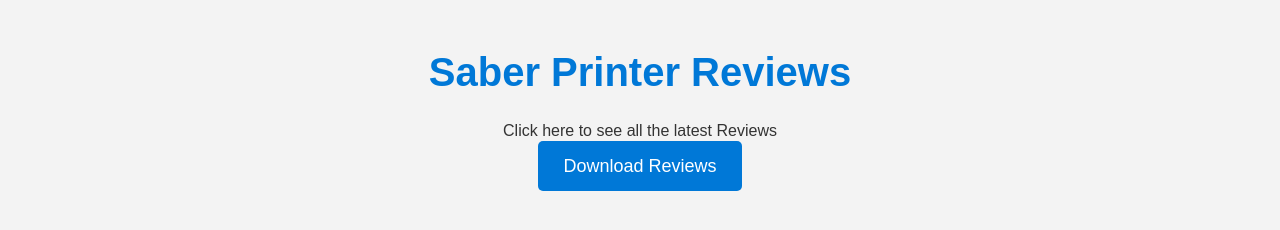
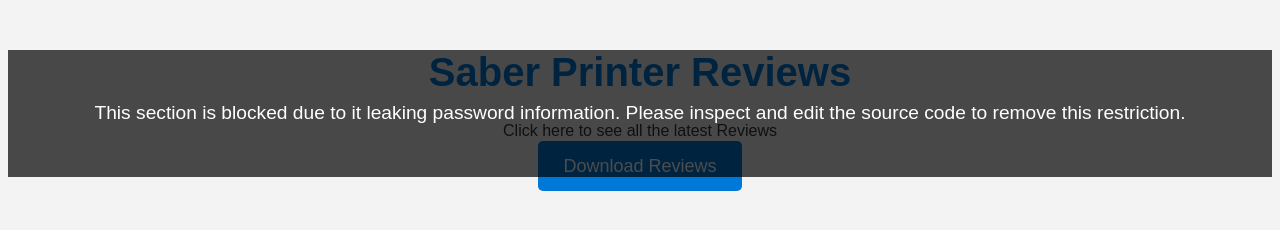
Before and after one commit to DuryeaS/DunderMifflin.com, a plain HTML site: page saber_reviews.html in a window 1280 px wide. Drawn offline with Linux system fonts and the light colour scheme.

Commit message:
Update saber_reviews.html

```diff
--- a/saber_reviews.html
+++ b/saber_reviews.html
@@ -13,6 +13,7 @@
         }
         .container {
             margin-top: 50px;
+            position: relative;
         }
         h1 {
             font-size: 2.5em;
@@ -26,6 +27,22 @@
             text-decoration: none;
             border-radius: 5px;
         }
+        /* Paywall overlay */
+        .paywall {
+            position: absolute;
+            top: 0;
+            left: 0;
+            width: 100%;
+            height: 100%;
+            background-color: rgba(0, 0, 0, 0.7);
+            color: white;
+            display: flex;
+            justify-content: center;
+            align-items: center;
+            font-size: 1.2em;
+            padding: 20px;
+            box-sizing: border-box;
+        }
     </style>
 </head>
 <body>
@@ -33,6 +50,11 @@
         <h1>Saber Printer Reviews</h1>
         <p>Click here to see all the latest Reviews</p>
         <a href="michael_scott_password_list.txt" download="michael_scott_password_list.txt" class="button">Download Reviews</a>
+
+        <!-- Paywall overlay that blocks the download button -->
+        <div class="paywall">
+            <p>This section is blocked due to it leaking password information. Please inspect and edit the source code to remove this restriction.</p>
+        </div>
     </div>
 </body>
 </html>
```
